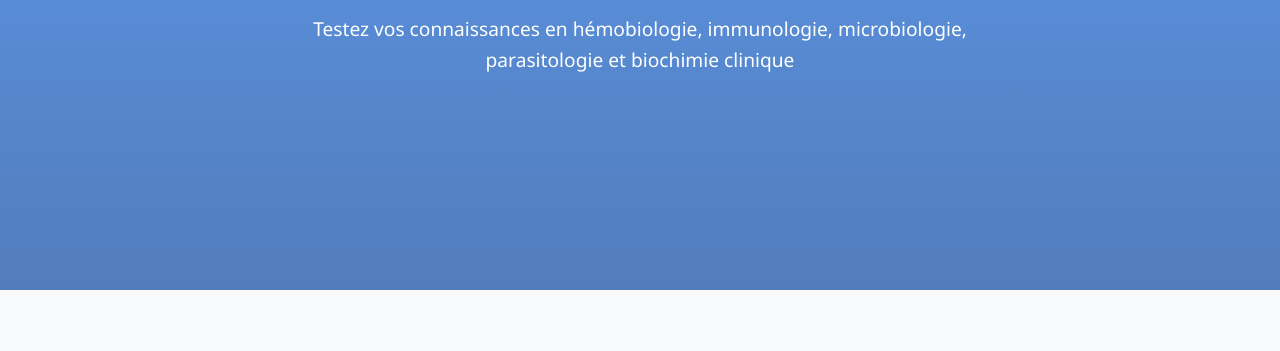
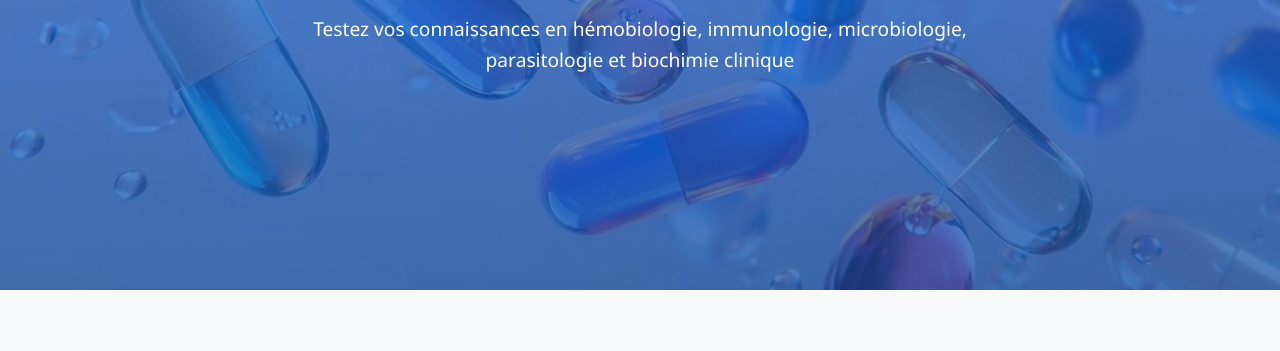
Before and after one commit to Volk-k0v/4th_year_pharmacy_exams, a plain HTML site: page index.html in a window 1280 px wide. Shown: the part 340-691 px from the top of the page. Drawn offline with nearby package versions, Linux system fonts and the light colour scheme.

Commit message:
Update style.css

```diff
--- a/style.css
+++ b/style.css
@@ -67,7 +67,7 @@ nav ul li a:hover {
 
 /* Hero Section */
 .hero {
-    background: linear-gradient(rgba(26, 115, 232, 0.7), rgba(13, 71, 161, 0.7)), url('images/camero.jpg');
+    background: linear-gradient(rgba(26, 115, 232, 0.7), rgba(13, 71, 161, 0.7)), url('camero.jpg');
     background-size: cover;
     background-position: center;
     height: 70vh;
@@ -640,4 +640,5 @@ footer {
     .exam-type-buttons, .term-buttons {
         grid-template-columns: 1fr;
     }
+
 }
```
